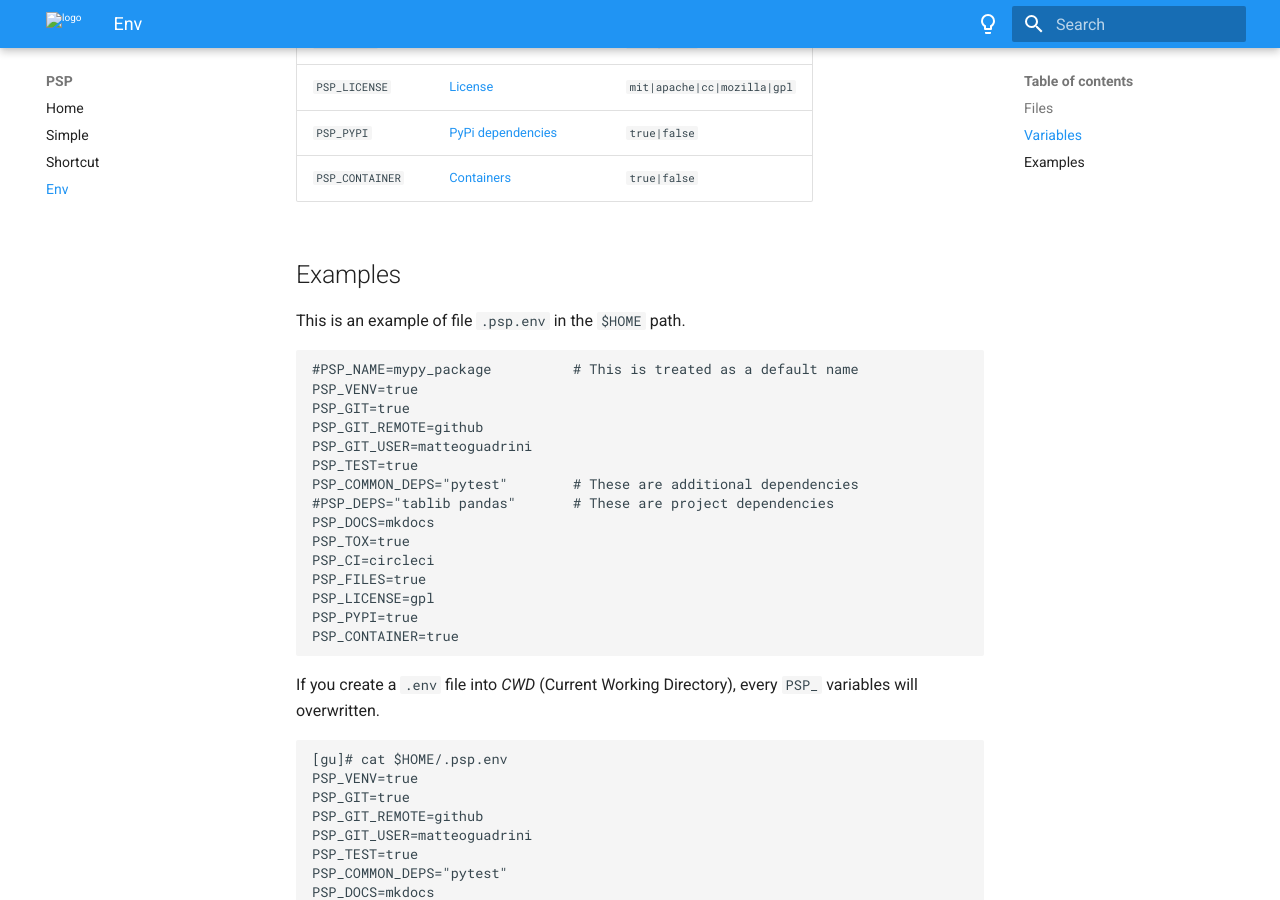
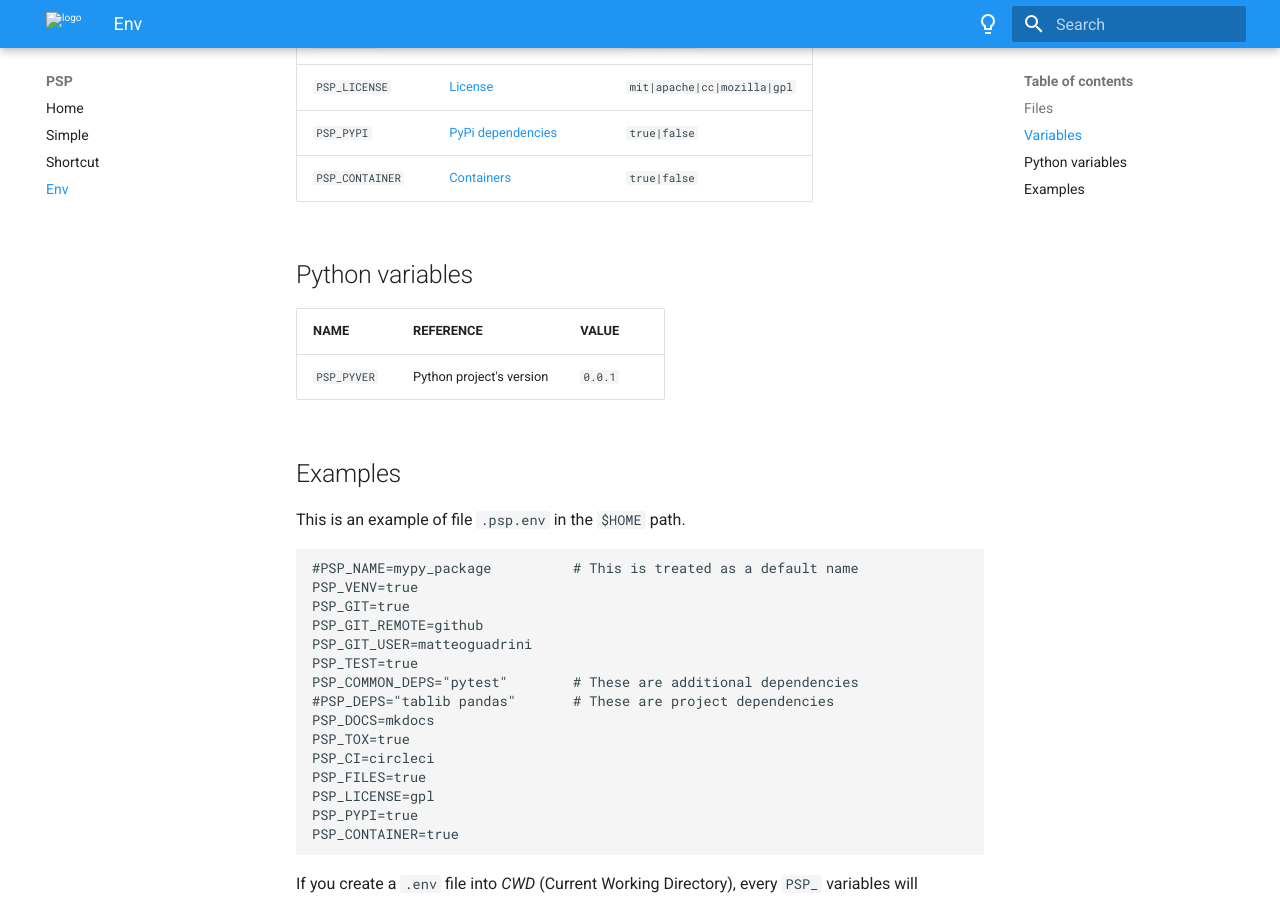
Before and after one commit to MatteoGuadrini/psp, an MkDocs documentation site: the page built from docs/env.md, in a window 1280 px wide and 900 px high, scrolled down 1144 px. Built offline with MkDocs 1.6.1 and Material for MkDocs 9.7.7, drawn with Linux system fonts in a browser that asks for light colours.

Commit message:
docs: add PSP_PYVER variable

```diff
--- a/docs/env.md
+++ b/docs/env.md
@@ -32,6 +32,11 @@ You can configure two files for configure these environment variables:
 | `PSP_PYPI`        | [PyPi dependencies](simple.md#pypi-dependencies)           | `true|false`                   |
 | `PSP_CONTAINER`   | [Containers](simple.md#dockerpodman)                       | `true|false`                   |
 
+## Python variables
+
+| **NAME**          | **REFERENCE**                                              | **VALUE**                      |
+|-------------------|------------------------------------------------------------|--------------------------------|
+| `PSP_PYVER`       | Python project's version                                   | `0.0.1`                        |
 
 ## Examples
 
```
